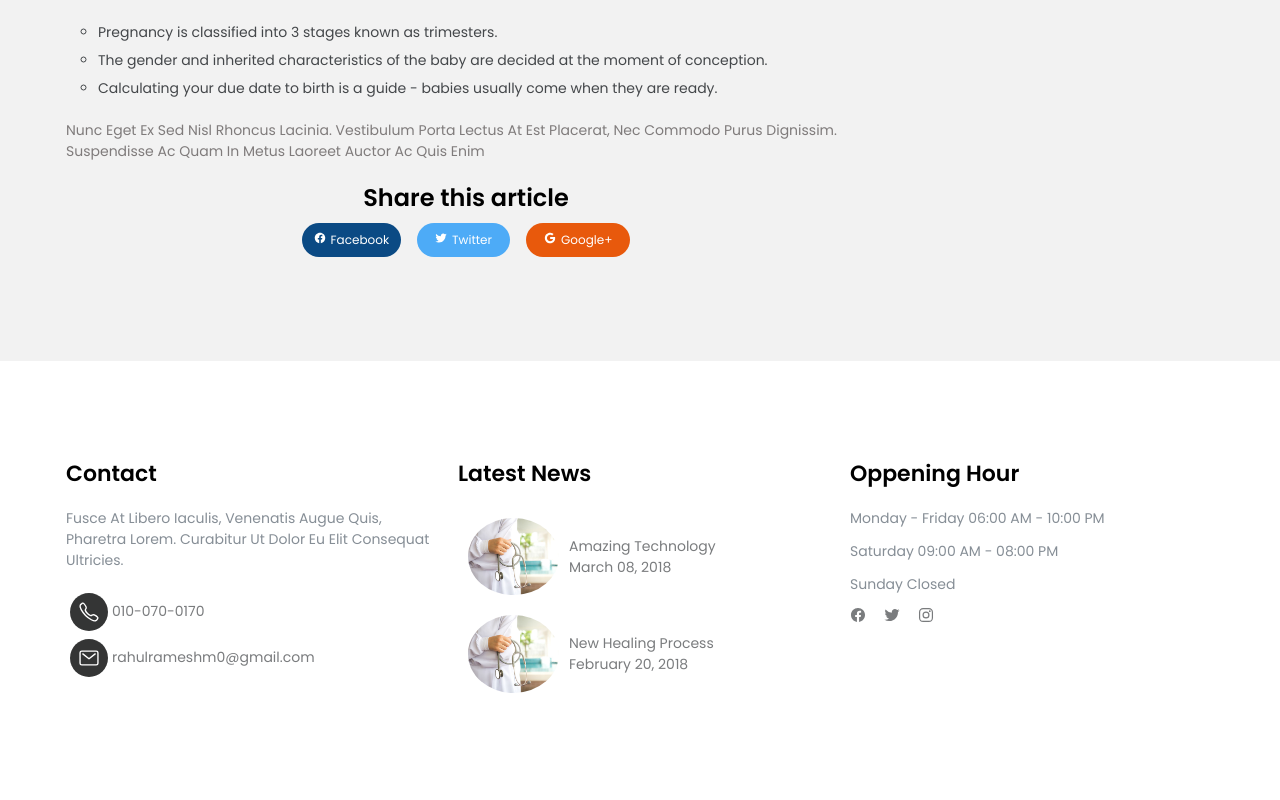
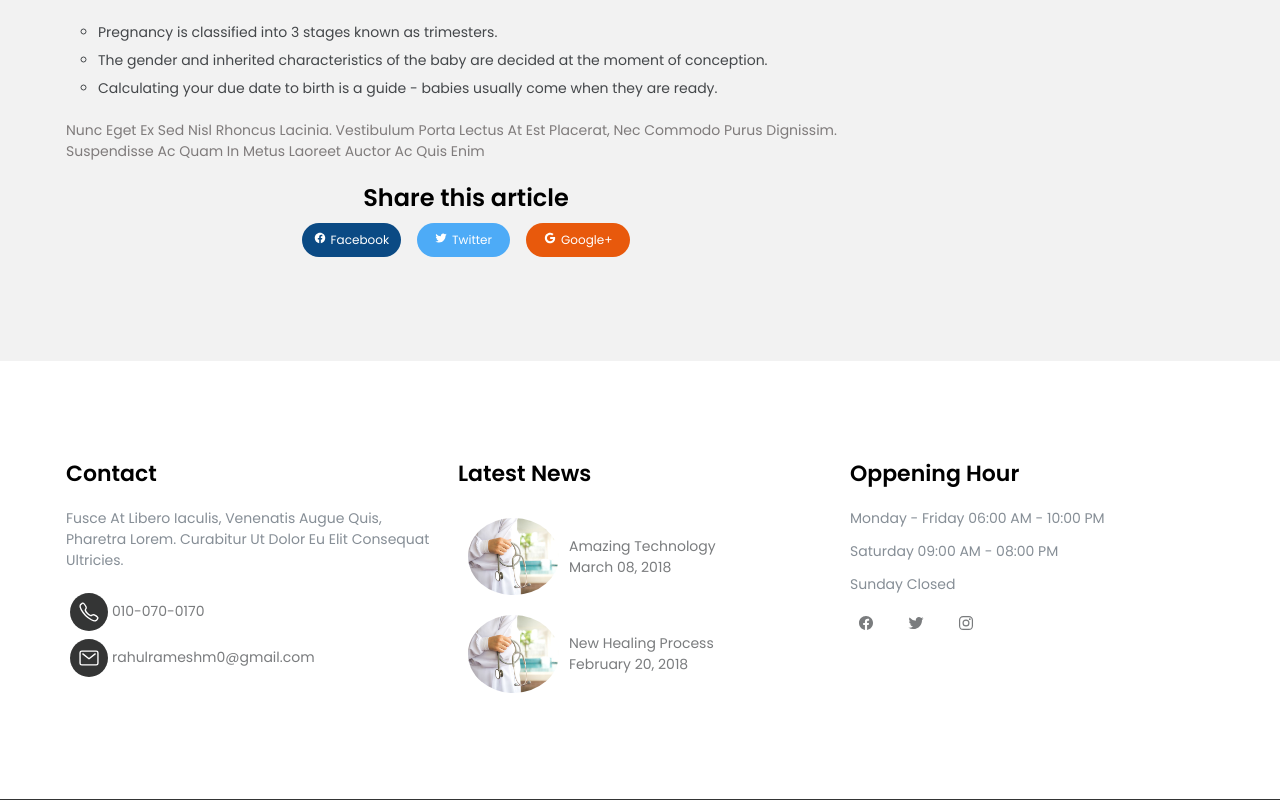
Before and after one commit to rahulrameshm0/Health-Care, a plain HTML site: page index.html in a window 1280 px wide. Shown: the part 1112-1912 px from the top of the page. Drawn offline with nearby package versions, Linux system fonts and the light colour scheme; a web font is replaced by a local one.

Commit message:
health care website is completed

```diff
--- a/style.css
+++ b/style.css
@@ -424,7 +424,8 @@ FOOTER-SECTION
 }
 
 .icon-list li a{
-  transition: all 0.3s;
+  transition: all 0.5s;
+  padding: 0.8rem;
 }
 
 .footer-list-icon{
@@ -436,7 +437,6 @@ FOOTER-SECTION
   background-color: #0b4a84;
   color: #fff;
   border-radius: 100%;
-  padding: 0.8rem;
 }
 
 .contact-head{
@@ -455,3 +455,7 @@ FOOTER-SECTION
   display: inline-block;
 
 }
+
+.footer-section{
+  border-bottom: 1px solid #343535;
+}
```
